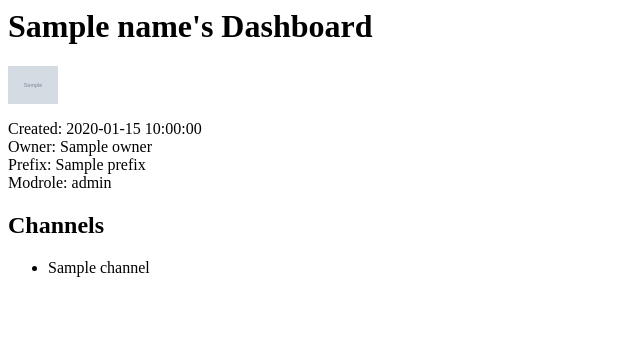
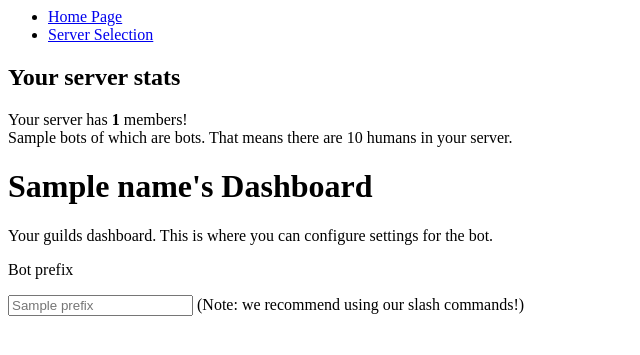
Before and after one commit to isgood-development/bot, a Python web app: template web/templates/dashboard.html in a window 1280 px wide. Shown: the top 355 px of the page, without its empty margins (0-640 px from the left). Run offline with Jinja, Linux system fonts and the light colour scheme; the template is opened without the code that fills it: most values are stand-ins (such as "Sample title", 1, 10 or a date in 2020); grey boxes marked "Sample" are stand-in pictures.

Commit message:
Update some things on the dashboard

```diff
--- a/web/templates/dashboard.html
+++ b/web/templates/dashboard.html
@@ -4,19 +4,23 @@
         <link rel="stylesheet" type="text/css" href="static/server_select.css" />
     </head>
     <body>
+        <ul>
+            <li><a href="{{url_for('home')}}">Home Page</a></li>
+            <li><a href="{{url_for('server_selection')}}">Server Selection</a></li>
+        </ul>
+        <h2>Your server stats</h2>
+        <p>
+            Your server has <strong>{{member_count}}</strong> members!<br>
+            {{bots}} of which are bots.
+            That means there are {{member_count_no_bot}} humans in your server.
+        </p>
+
         <h1>{{name}}'s Dashboard</h1>
-        <img src="{{icon_url}}" width="50">
-        <p>
-            Created: {{created_at}}<br>
-            Owner: {{owner}}<br>
-            Prefix: {{prefix if prefix != None else "."}}<br>
-            Modrole: {{modrole if modrole != None else "Not set"}}
-        </p>
-        <h2>Channels</h2>
-        <ul>
-            {% for channel in channels %}
-                <li>{{channel}}</li>
-            {% endfor %}
-        </ul>
-    </body>
+        <p>Your guilds dashboard. This is where you can configure settings for the bot.</p>
+
+        <p>Bot prefix</p>
+        <form method="post">
+            <input name="prefix-input" type="text" placeholder="{{prefix}}">
+            (Note: we recommend using our slash commands!)
+        </form>
 </html>
```
